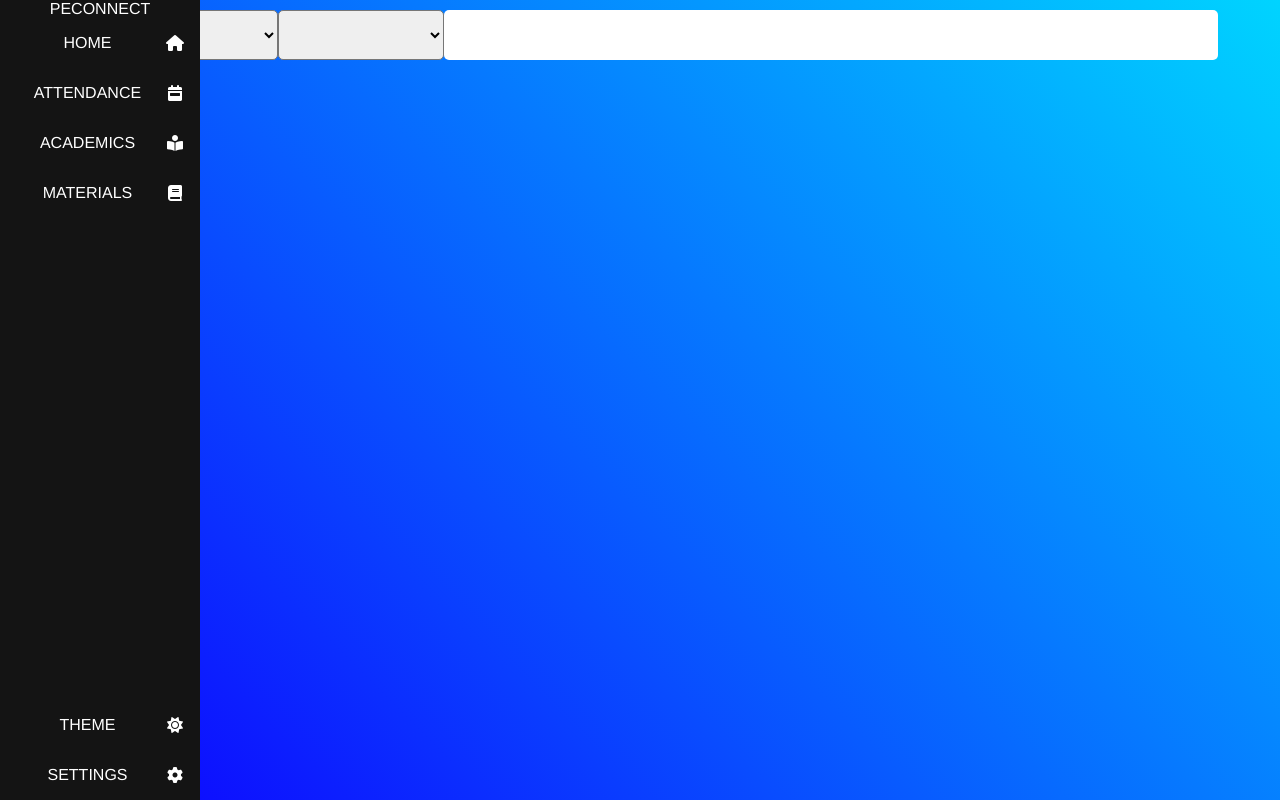
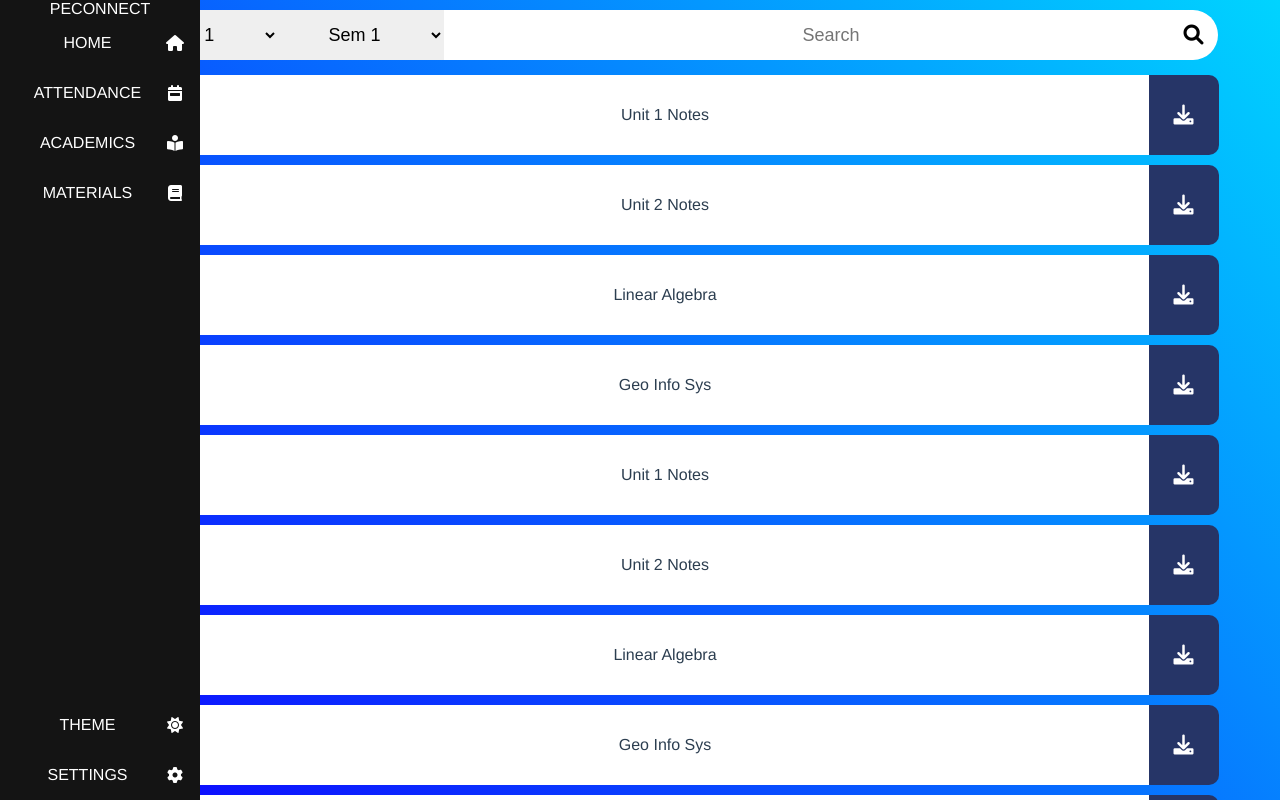
Before and after one commit to AnupamKris/erp2, a Vue app: page /materials in a window 1280 px wide. Built offline with nearby package versions, Linux system fonts and the light colour scheme.

Commit message:
Materials: Search Tweaks

```diff
--- a/src/views/Materials.vue
+++ b/src/views/Materials.vue
@@ -2,7 +2,7 @@
   <div class="materials">
     <div class="dropdown">
       <select name="year" id="years" v-model="year">
-        <option value="Year 1">Year 1</option>
+        <option value="Year 1" selected>Year 1</option>
         <option value="Year 2">Year 2</option>
         <option value="Year 3">Year 3</option>
         <option value="Year 4">Year 4</option>
@@ -18,8 +18,8 @@
         <option v-if="year == 'Year 4'" value="8">Sem 8</option>
       </select>
       <div class="input">
-        <input type="text" v-model="query" />
-        <i class="fa fa-lens"></i>
+        <input type="text" v-model="query" placeholder="Search" />
+        <i class="fa fa-search" style="color: black"></i>
       </div>
     </div>
 
@@ -44,8 +44,8 @@
   setup() {
     const query = ref("");
     const searchResults = ref([]);
-    const year = ref("");
-    const sem = ref("");
+    const year = ref("Year 1");
+    const sem = ref("1");
     const materials = ref([
       {
         subject: "OS",
@@ -183,27 +183,40 @@
 
   .dropdown {
     width: 90%;
-    margin-top: 10px;
+    margin: 10px 0;
     display: flex;
     justify-content: space-between;
     select {
+      font-size: 18px;
       height: 50px;
       width: 15%;
-      border-radius: 5px;
+      border: none;
       outline: 0;
+      text-align: center;
+    }
+    select[name="year"] {
+      border-radius: 25px 0 0 25px;
     }
   }
   .input {
     width: 70%;
     min-height: 50px;
-
+    position: relative;
     input {
       height: 100%;
       width: 100%;
+      font-size: 18px;
       border: none;
-      border-radius: 5px;
+      border-radius: 0 25px 25px 0;
       outline: none;
       text-align: center;
+    }
+    i {
+      position: absolute;
+      right: 15px;
+      font-size: 20px;
+      top: 50%;
+      transform: translate(0, -50%);
     }
   }
 }
```
